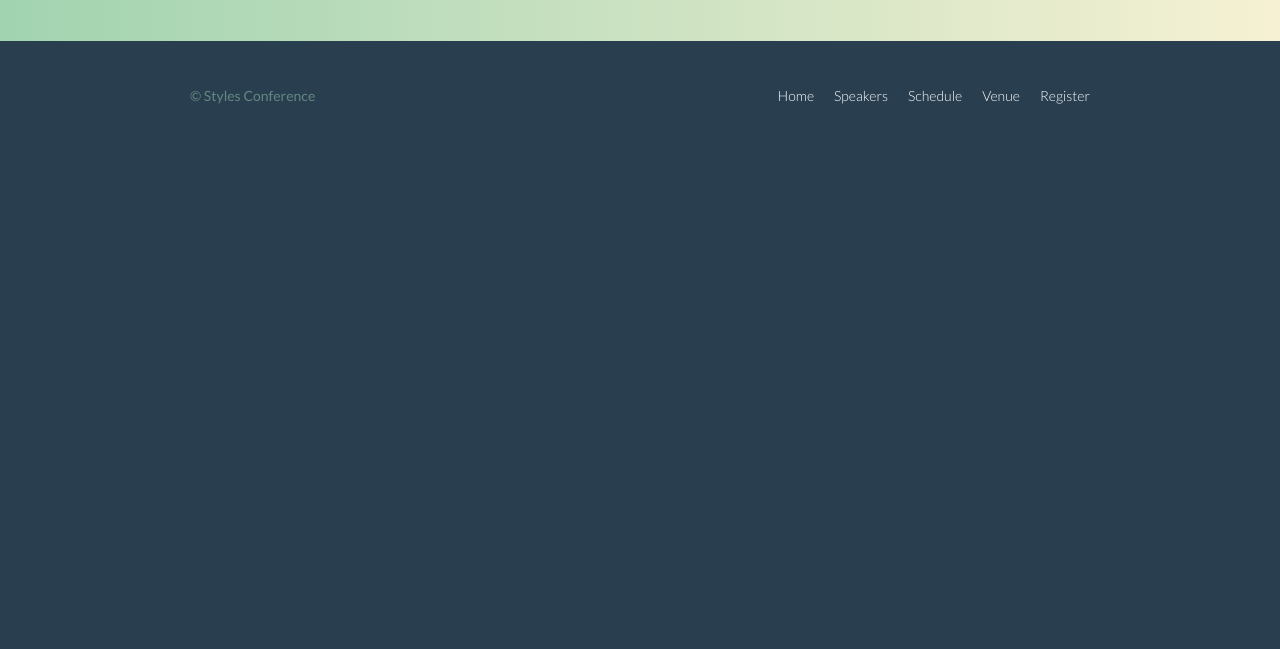
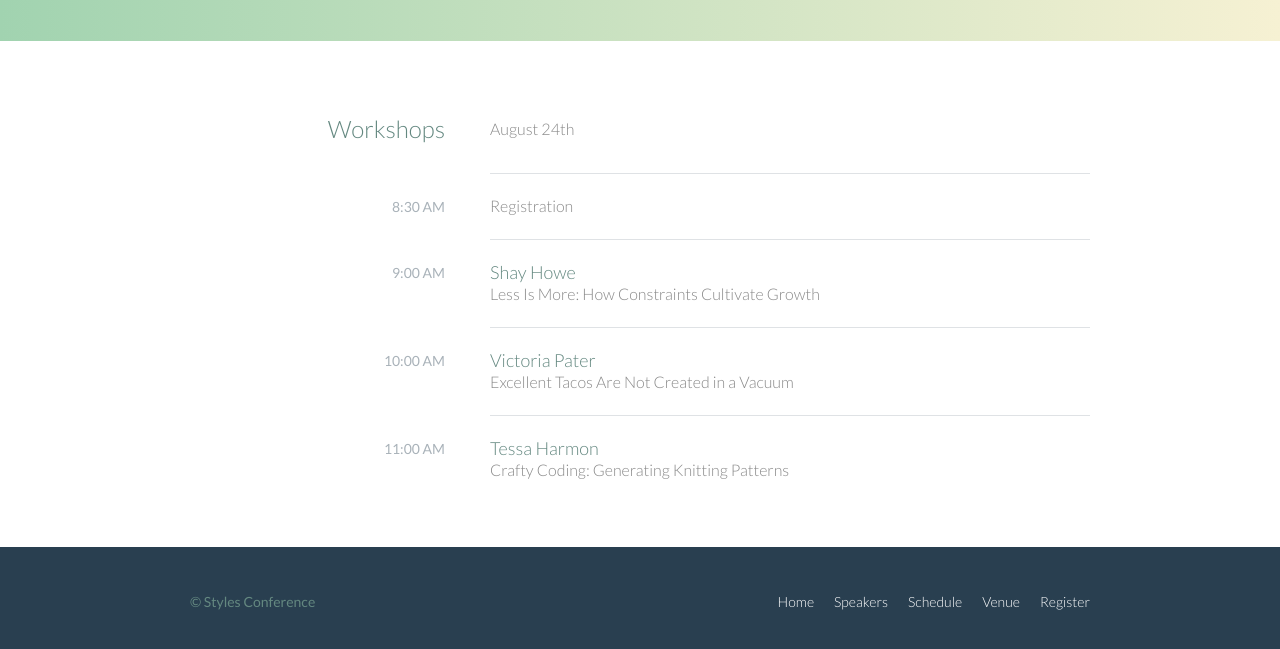
Before and after one commit to muare/styles-conference, a plain HTML site: page schedule.html in a window 1280 px wide. Shown: the part 355-1004 px from the top of the page. Before the commit the page ends 800 px from the top, so only its background shows below. Drawn offline with Linux system fonts and the light colour scheme.

Commit message:
data organization with table

```diff
--- a/assets/stylesheets/main.css
+++ b/assets/stylesheets/main.css
@@ -449,3 +449,70 @@ textarea {
 .register-group textarea {
   height: 78px;
 }
+
+
+/*
+==================================================
+Schedule
+==================================================
+*/
+
+table {
+  margin-bottom: 44px;
+  width: 100%
+}
+
+table:last-child {
+  margin-bottom: 0;
+}
+
+th,
+td {
+  padding-bottom: 22px;
+  vertical-align: top;
+}
+
+th {
+  padding-right: 45px;
+  text-align: right;
+  width: 20%;
+}
+
+td {
+  width: 40%
+}
+
+thead {
+  line-height: 44px;
+}
+
+thead th {
+  color: #648880;
+  font-size: 24px;
+}
+
+tbody th {
+  color: #a9b2b9;
+  font-size: 14px;
+  font-weight: 400;
+  padding-top: 22px;
+  text-transform: uppercase;
+}
+
+tbody td {
+  border-top: 1px solid #dfe2e5;
+  padding-top: 21px;
+}
+
+table a {
+  color: #888;
+}
+
+table h4 {
+  margin-bottom: 0;
+}
+
+
+.schedue-offset {
+  color: #a9b2b9;
+}
--- a/schedule.html
+++ b/schedule.html
@@ -38,6 +38,73 @@
 	    </div>
     </section>
 
+    <section class="row">
+        <div class="container">
+            <table>
+                <thead>
+                    <tr>
+                        <th scope="row">
+                            Workshops
+                        </th>
+                        <td class="schedule-offset" colspan="2">
+                            August 24th
+                        </td>
+                    </tr>
+                </thead>
+
+                <tbody>
+
+                    <tr>
+                        <th scope="row">
+                            <time datetime="08:30:00">8:30 AM</time>
+                        </th>
+                        <td colspan="2">
+                            Registration
+                        </td>
+                    </tr>
+
+                    <!--shay howe-->
+
+                    <tr>
+                        <th scope="row">
+                            <time datetime="09:00:00">9:00 AM</time>
+                        </th>
+                        <td>
+                            <a href="speakers.html#shay-howe">
+                                <h4>Shay Howe</h4>
+                                Less Is More: How Constraints Cultivate Growth
+                            </a>
+                        </td>
+                    </tr>
+
+                    <tr>
+                        <th scope="row">
+                            <time datetime="10:00:00">10:00 AM</time>
+                        </th>
+                        <td>
+                            <a href="speakers.html#victoria-pater">
+                                <h4>Victoria Pater</h4>
+                                Excellent Tacos Are Not Created in a Vacuum
+                            </a>
+                        </td>
+                    </tr>
+
+                    <tr>
+                        <th scope="row">
+                            <time datetime="11:00:00">11:00 AM</time>
+                        </th>
+                        <td>
+                            <a href="speakers.html#tessa-harmon">
+                                <h4>Tessa Harmon</h4>
+                                Crafty Coding: Generating Knitting Patterns
+                            </a>
+                        </td>
+                    </tr>
+
+                </tbody>
+            </table>
+        </div>
+    </section>
 
     <!--footer-->
     <footer class="primary-footer container group">
```
Also changed, not shown: venue.html (+1 -1 lines).
